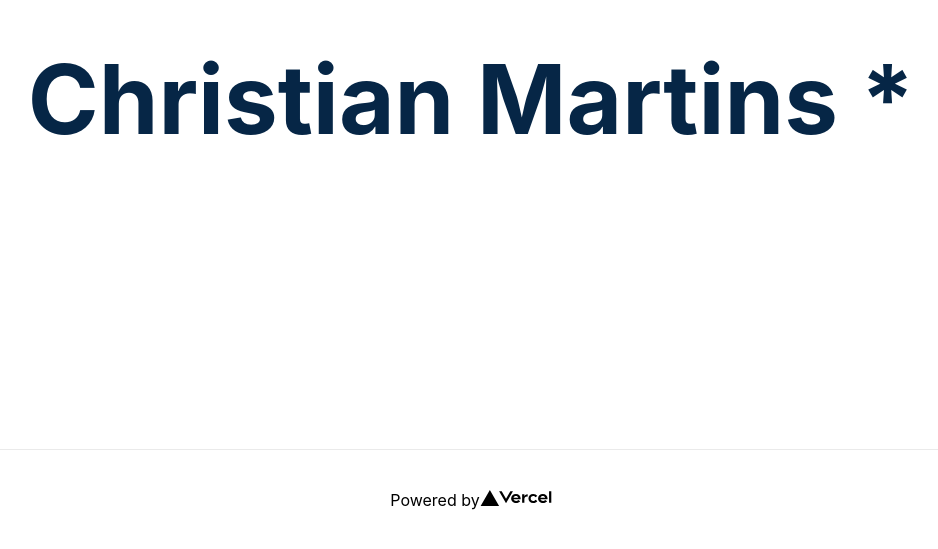
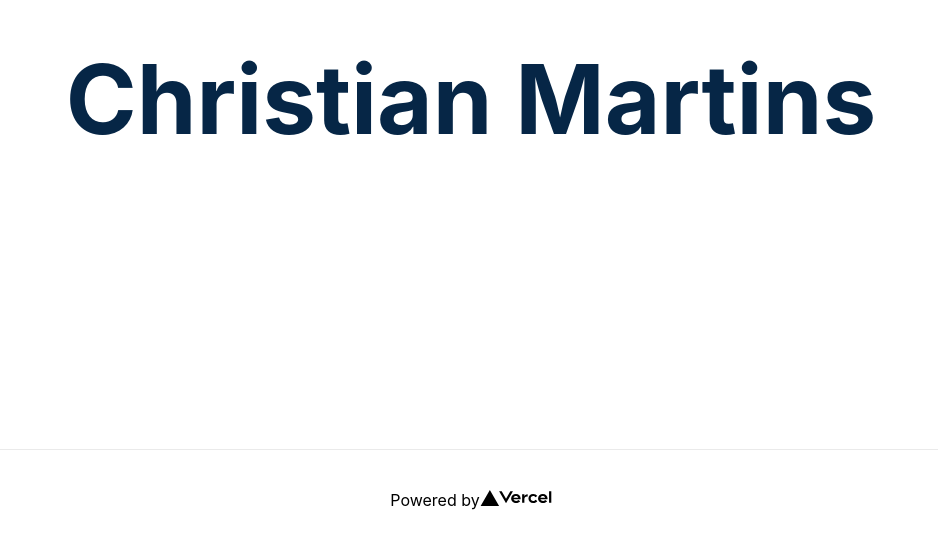
Before and after one commit to chrmartins/chrisblog, a Next.js app: page / in a window 1280 px wide. Shown: the part 251-800 px from the top of the page, without its empty margins (169-1107 px from the left). Built offline with nearby package versions, Linux system fonts and the light colour scheme.

Commit message:
sem asterisco

```diff
--- a/src/pages/index.tsx
+++ b/src/pages/index.tsx
@@ -13,7 +13,7 @@ export default function Home() {
 
       <main className={styles.main}>
         <h1 className={styles.title}>
-          Christian Martins *
+          Christian Martins
         </h1>
       </main>
 
```
